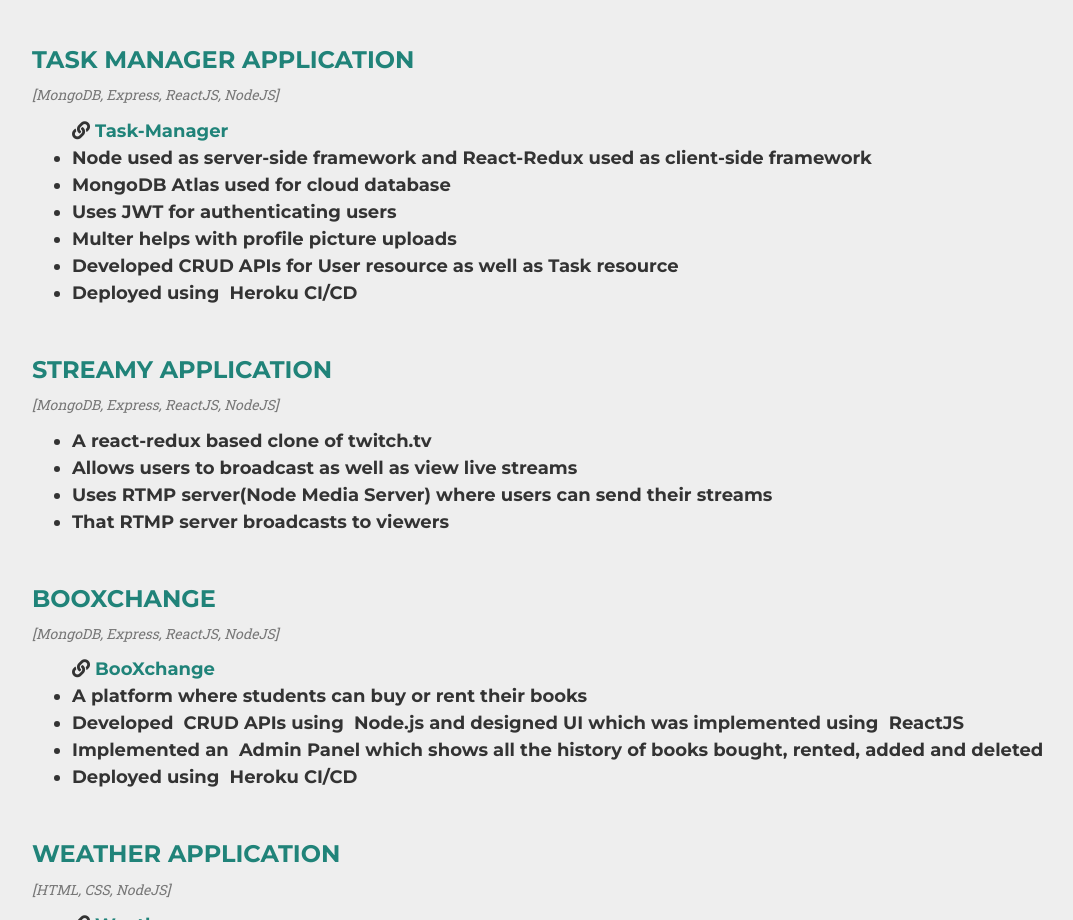
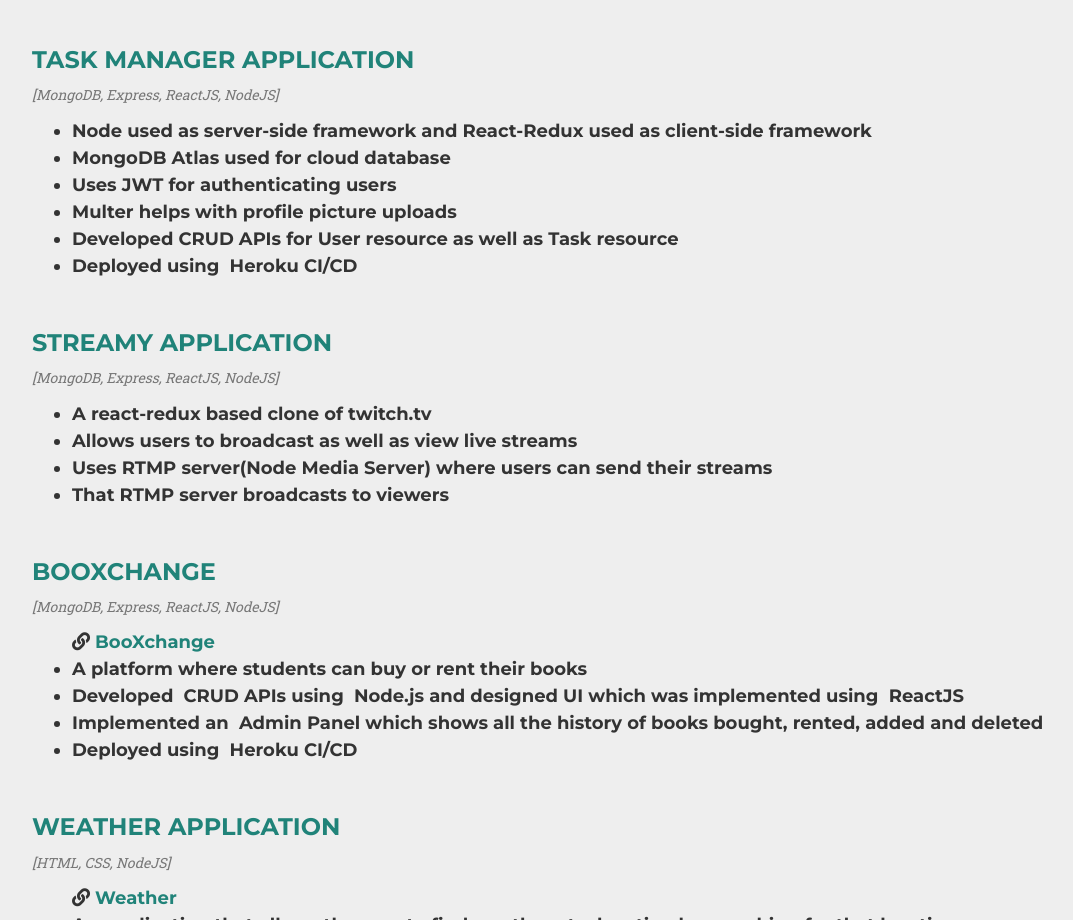
Before and after one commit to jainam2907/jainam2907.github.io, a plain HTML site: page index.html in a window 1280 px wide. Shown: the part 2573-3493 px from the top of the page, without its empty margins (38-1111 px from the left). Drawn offline with nearby package versions, Linux system fonts and the light colour scheme; a script that the page names is missing; a web font is replaced by a local one.

Commit message:
Removing link of task-manager-app

```diff
--- a/index.html
+++ b/index.html
@@ -160,7 +160,7 @@
                         <p class="section-subheading text-muted"><i>[MongoDB, Express, ReactJS, NodeJS]</i></p>
                         <h4>
                             <ul>
-                                <i class="fas fa-link"></i><a href="https://task-manager-20.herokuapp.com/"/> Task-Manager</a>
+                                <!-- <i class="fas fa-link"></i><a href="https://task-manager-20.herokuapp.com/"/> Task-Manager</a> -->
                                 <li>Node used as server-side framework and React-Redux used as client-side framework</li>
                                 <li>MongoDB Atlas used for cloud database</li>
                                 <li>Uses JWT for authenticating users</li>
```
